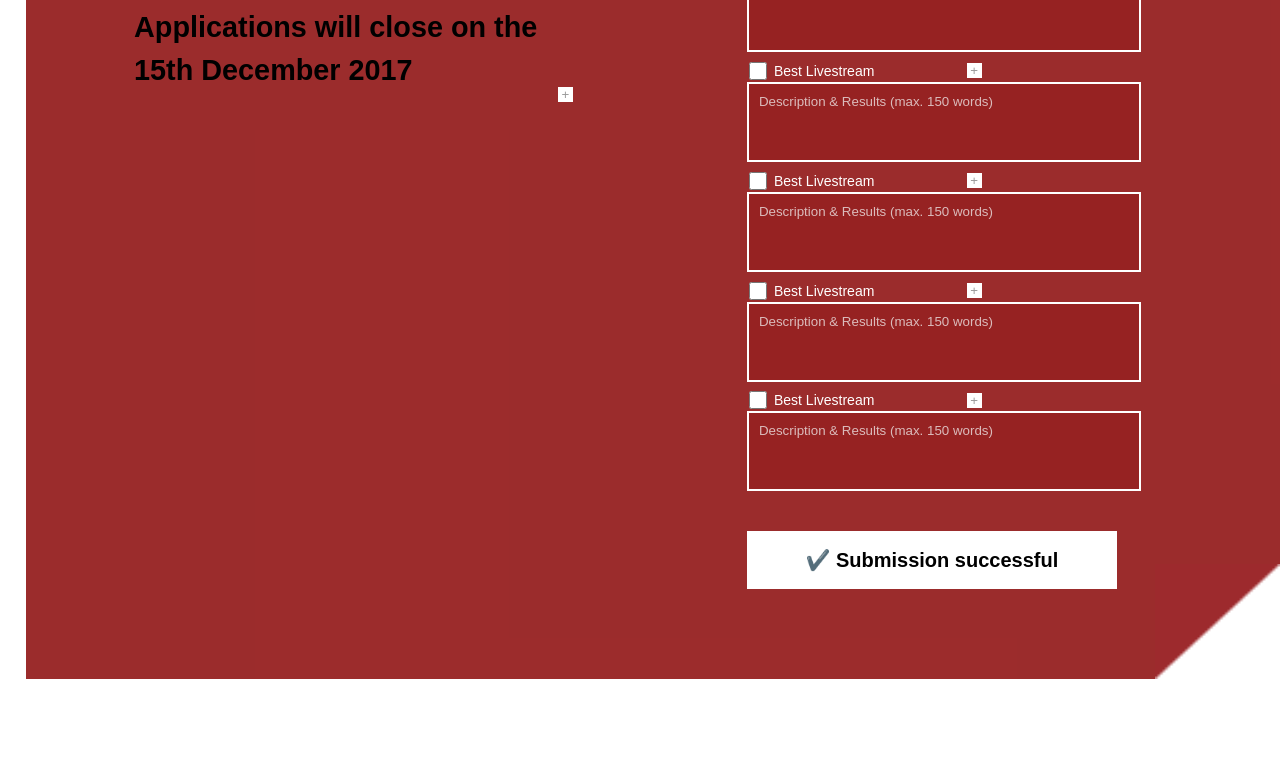
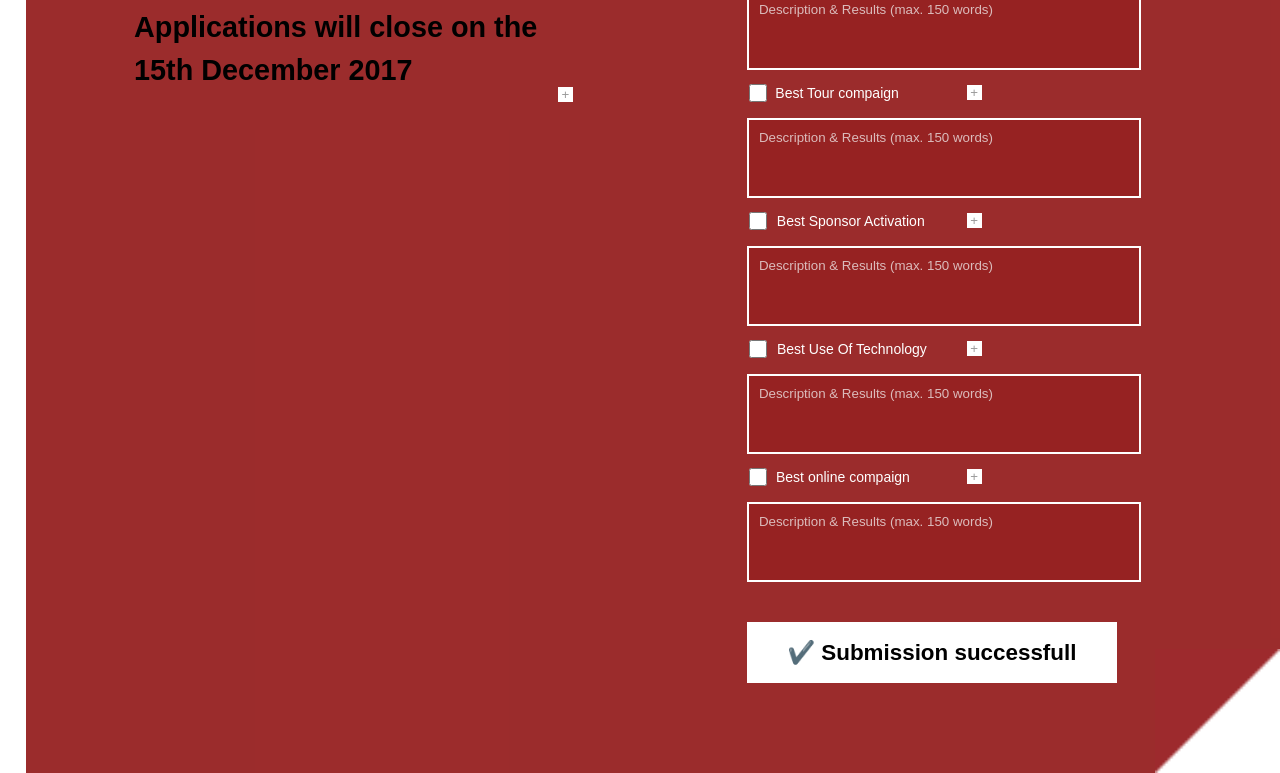
Before and after one commit to IrtazaHafeez123/task-no-3b, a plain HTML site: page index/index.html in a window 1280 px wide. Shown: the part 633-1406 px from the top of the page. Before the commit the page ends 1312 px from the top, so only its background shows below. Drawn offline with Linux system fonts and the light colour scheme.

Commit message:
first commit

```diff
--- a/index/index.html
+++ b/index/index.html
@@ -50,11 +50,11 @@
 
         <!-- Repeating block: Checkbox + Label in one div, textarea separate -->
         <div class="award">
-          <div class="inputt" style="display: flex;">
-           <div style="display: flex ; align-items: center;">
-            <div style="display: flex ; align-items: center;"><input type="checkbox" /></div>
-           <div style="display: flex ; align-items: center;" class="style"><label>Best Livestream</label></div>
-          </div>
+            <div class="inputt" style="display: flex; margin-bottom: 3.6%; margin-top: 3%;">
+            <div  style="display: flex ; align-items: center; ">
+              <div style="display: flex ; align-items: center;"><input type="checkbox" /></div>
+              <div style="display: flex ; align-items: center;" class="style"><label>Best Livestream</label></div>
+            </div>
 
             <div><button type="button" class="plus-btn">+</button></div>
           </div>
@@ -64,10 +64,10 @@
         </div>
 
           <div class="award">
-          <div class="inputt" style="display: flex;">
+          <div class="inputt" style="display: flex; margin-bottom: 3.6%;  margin-top: 3%;">
            <div style="display: flex ; align-items: center;">
             <div style="display: flex ; align-items: center;"><input type="checkbox" /></div>
-           <div style="display: flex ; align-items: center;" class="style"><label>Best Livestream</label></div>
+           <div style="display: flex ; align-items: center;" class="style"><label>Best Tour compaign</label></div>
           </div>
             <div><button type="button" class="plus-btn">+</button></div>
           </div>
@@ -77,10 +77,10 @@
         </div>
 
           <div class="award">
-          <div class="inputt" style="display: flex;">
+          <div class="inputt" style="display: flex; margin-bottom: 3.6%;  margin-top: 3%;">
            <div style="display: flex ; align-items: center;">
             <div style="display: flex ; align-items: center;"><input type="checkbox" /></div>
-           <div style="display: flex ; align-items: center;" class="style"><label>Best Livestream</label></div>
+           <div style="display: flex ; align-items: center;" class="style"><label>Best Sponsor Activation</label></div>
           </div>
             <div><button type="button" class="plus-btn">+</button></div>
           </div>
@@ -90,10 +90,10 @@
         </div>
 
          <div class="award">
-          <div class="inputt" style="display: flex;">
+          <div class="inputt" style="display: flex; margin-bottom: 3.6%;  margin-top: 3%;">
            <div style="display: flex ; align-items: center;">
             <div style="display: flex ; align-items: center;"><input type="checkbox" /></div>
-           <div style="display: flex ; align-items: center;" class="style"><label>Best Livestream</label></div>
+           <div style="display: flex ; align-items: center;" class="style"><label>Best Use Of Technology</label></div>
           </div>
             <div><button type="button" class="plus-btn">+</button></div>
           </div>
@@ -103,10 +103,10 @@
         </div>
 
           <div class="award">
-          <div class="inputt" style="display: flex;">
+          <div class="inputt" style="display: flex; margin-bottom: 3.6%;  margin-top: 3%;">
            <div style="display: flex ; align-items: center;">
             <div style="display: flex ; align-items: center;"><input type="checkbox" /></div>
-           <div style="display: flex ; align-items: center;" class="style"><label>Best Livestream</label></div>
+           <div style="display: flex ; align-items: center;" class="style"><label>Best online compaign</label></div>
           </div>
             <div><button type="button" class="plus-btn">+</button></div>
           </div>
@@ -116,7 +116,7 @@
         </div>
 
         <div class="awardd">
-          <button type="submit" class="plus-bt" style="font-size: 20px;">✔️ Submission successful</button>
+          <button type="submit" class="plus-bt" style="font-size: 20px;"><p style="font-size: 1.4rem;">✔️ Submission successfull</p></button>
         </div>
       </form>
     </div>
--- a/index/style.css
+++ b/index/style.css
@@ -145,6 +145,7 @@ body {
   background: rgb(71, 36, 36);
   border: 2px solid white;
   cursor:pointer;
+
 }
 .award label {
   flex: 1;
```
